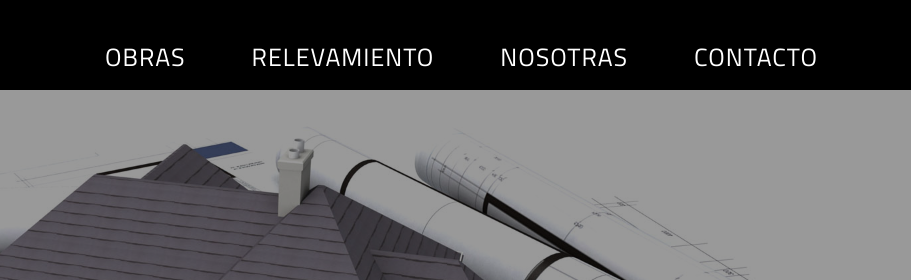
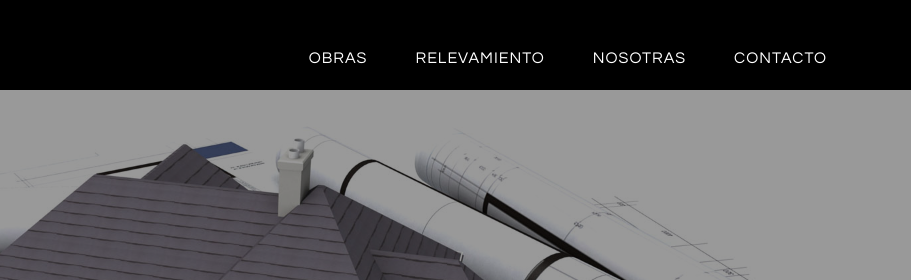
Before and after one commit to JAIJAxl/olaret, a website: page index.html in a window 1280 px wide. Shown: the top 280 px of the page, 369-1280 px from the left. Drawn offline with nearby package versions, Linux system fonts and the light colour scheme.

Commit message:
Update index.html

```diff
--- a/index.html
+++ b/index.html
@@ -12,7 +12,6 @@
 	<link rel="stylesheet" href="https://cdnjs.cloudflare.com/ajax/libs/animate.css/4.1.1/animate.min.css"/>
 	<link rel="stylesheet" href="https://cdn.jsdelivr.net/npm/bootstrap@4.5.3/dist/css/bootstrap.min.css" integrity="sha384-TX8t27EcRE3e/ihU7zmQxVncDAy5uIKz4rEkgIXeMed4M0jlfIDPvg6uqKI2xXr2" crossorigin="anonymous">
 	<link href="https://fonts.googleapis.com/css2?family=Titillium+Web:wght@300;400;600&display=swap" rel="stylesheet">
-	<link rel="stylesheet" href="estilos/estilos.css"/>
 	<link rel="stylesheet" href="css/styles.css"/>
 </head>
 <body>
```
